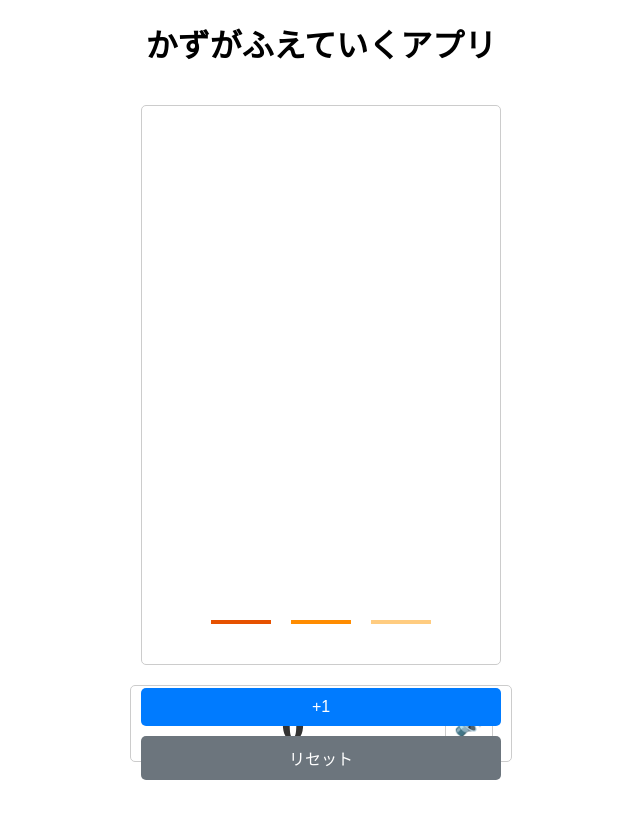
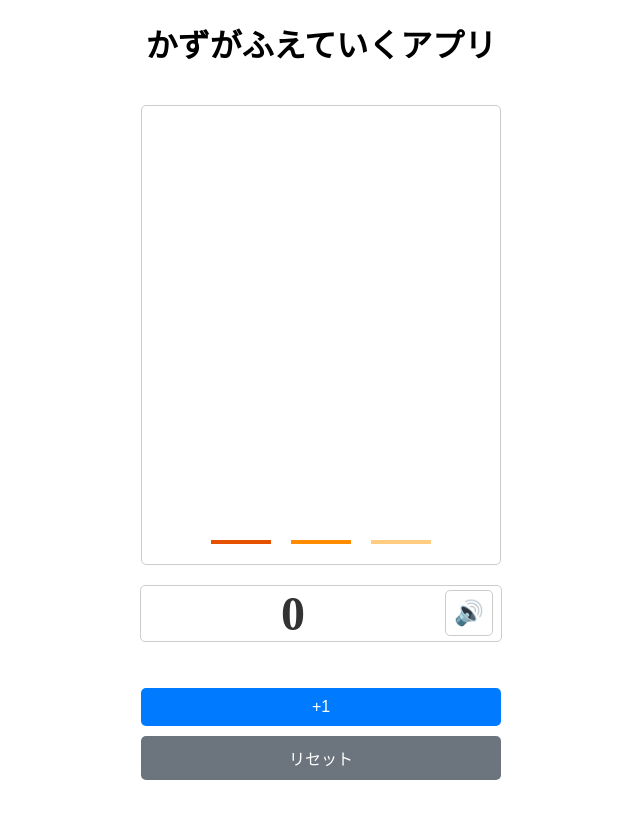
Before and after one commit to YUHI-YONEMARU/number-learning-app, a Next.js app: page / in a window 1280 px wide. Shown: the top 818 px of the page, without its empty margins (319-959 px from the left). Built offline with nearby package versions, Linux system fonts and the light colour scheme.

Commit message:
update design

```diff
--- a/components/VisualCircles.tsx
+++ b/components/VisualCircles.tsx
@@ -75,6 +75,7 @@
             exit={{ opacity: 0, transition: { duration: 0.3 } }} // フェードアウトのみ
             transition={{ duration: 0.3 }}
           />
+            <div className={styles.circleOne}>1</div>
         </AnimatePresence>
       );
     }
--- a/styles/Home.module.css
+++ b/styles/Home.module.css
@@ -5,7 +5,7 @@
   flex-direction: column;
   justify-content: flex-start;
   align-items: center;
-  padding-bottom: 120px; /* ボタン余白 */
+  padding-bottom: 0px; /* ボタン余白 */
   max-width: 360px; /* スマホ横幅 */
   margin: 0 auto; /* 中央寄せ */
 }
@@ -19,8 +19,8 @@
 
 .wrapper {
   width: 100%; /* 360px */
-  max-height: calc(100vh - 200px); /* タイトル60px + ボタン120px + 余白20px */
-  overflow-y: auto; /* スクロール可能 */
+  max-height: calc(100vh - 340px); /* タイトル60px + ボタン120px + 余白20px */
+  /*overflow-y: auto;  スクロール可能 */
   border: 1px solid #ccc;
   border-radius: 5px;
   padding: 10px;
@@ -36,7 +36,6 @@
   justify-content: space-around;
   align-items: center;
   width: 100%;
-  padding: 10px;
   border: 1px solid #ccc;
   border-radius: 5px;
 }
@@ -82,10 +81,6 @@
     max-height: calc(100vh - 180px); /* スマホで余白調整 */
   }
 
-  .countWrapper {
-    padding: 0px;
-  }
-
   .countDisplay {
     font-size: 2rem;
   }
--- a/styles/VisualCircles.module.css
+++ b/styles/VisualCircles.module.css
@@ -17,7 +17,7 @@
   align-items: center;
   gap: 5px; /* オブジェクト間の間隔 */
   min-width: 60px; /* 列の最小幅 */
-  height: calc(100vh - 320px); /* ユーザーの指定 */
+  height: calc(100vh - 400px); /* ユーザーの指定 */
   overflow-y: auto; /* スクロール対応 */
   padding-bottom: 8px; /* 横棒のスペース */
 }
```
